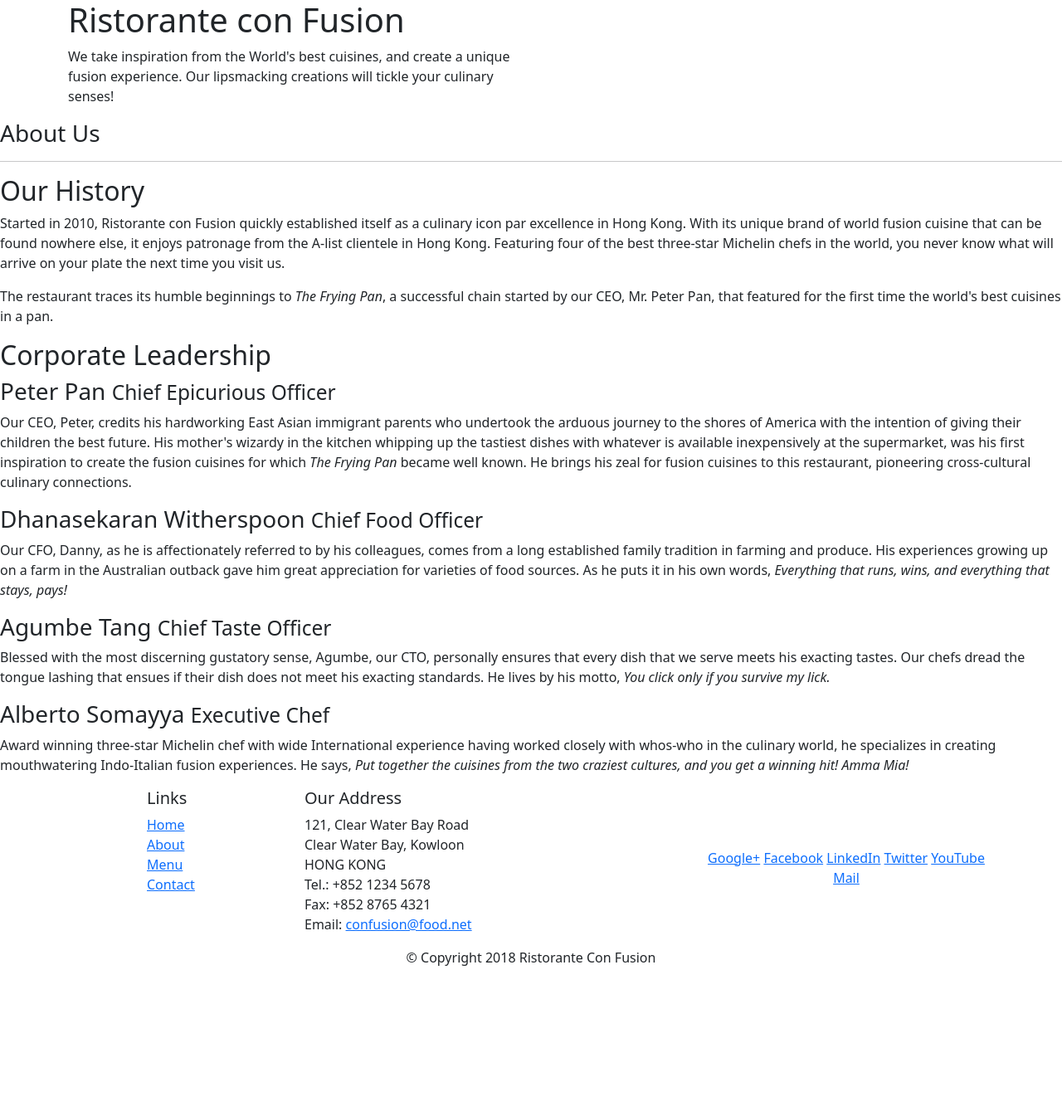
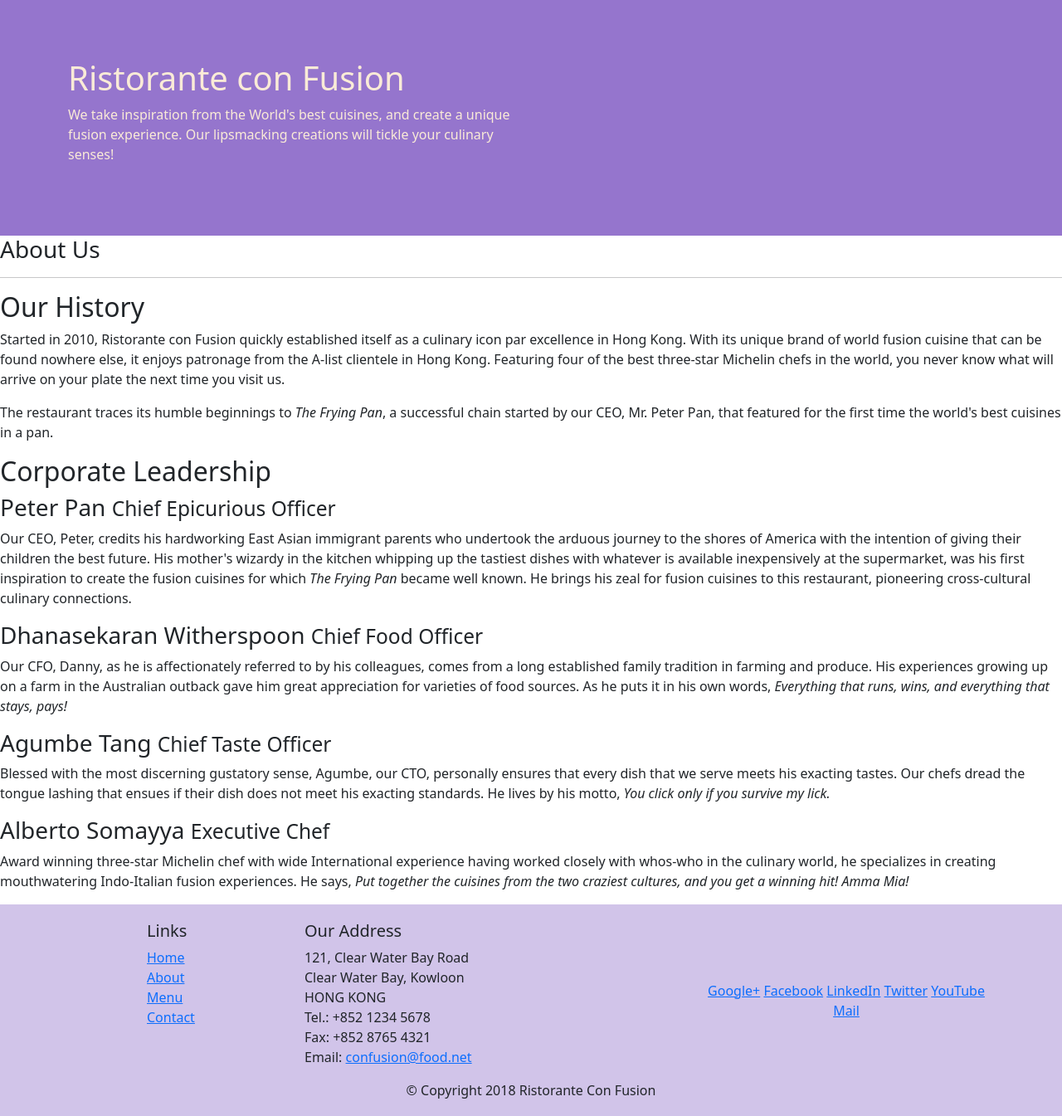
Before and after one commit to hamadhassan/Front-End-Web-UI-Frameworks-and-Tools, a website: page assignment1.html in a window 1280 px wide. Shown: the whole page at 83% size. Before the commit the page ends 1182 px from the top, so only its background shows below. Drawn offline with nearby package versions, Linux system fonts and the light colour scheme.

Commit message:
task1 completed

```diff
--- a/assignment1.html
+++ b/assignment1.html
@@ -6,7 +6,8 @@
     <meta name="viewport" content="width=device-width, initial-scale=1, shrink-to-fit=no">
       <!-- Bootstrap CSS -->
       <link rel="stylesheet" href="node_modules/bootstrap/dist/css/bootstrap.min.css">
-    <title>Ristorante Con Fusion: About Us</title>
+      <link rel="stylesheet" href="css/styles.css">
+      <title>Ristorante Con Fusion: About Us</title>
 </head>
 
 <body>
--- /dev/null
+++ b/css/styles.css
@@ -0,0 +1,15 @@
+.jumbotron{
+   background: #9575CD;
+   color: antiquewhite;
+   padding: 70px 30px 70px 30px;
+   margin: 0 auto;
+}
+.footer{
+    background-color: #D1C4E9;
+    margin:0px auto;
+    padding: 20px 0px 20px 0px;
+}
+/*margin:0px auto;
+   padding: 50px 0px 50px 0px;
+   border-bottom: 1px ridge;
+   min-height:400px; */
```
